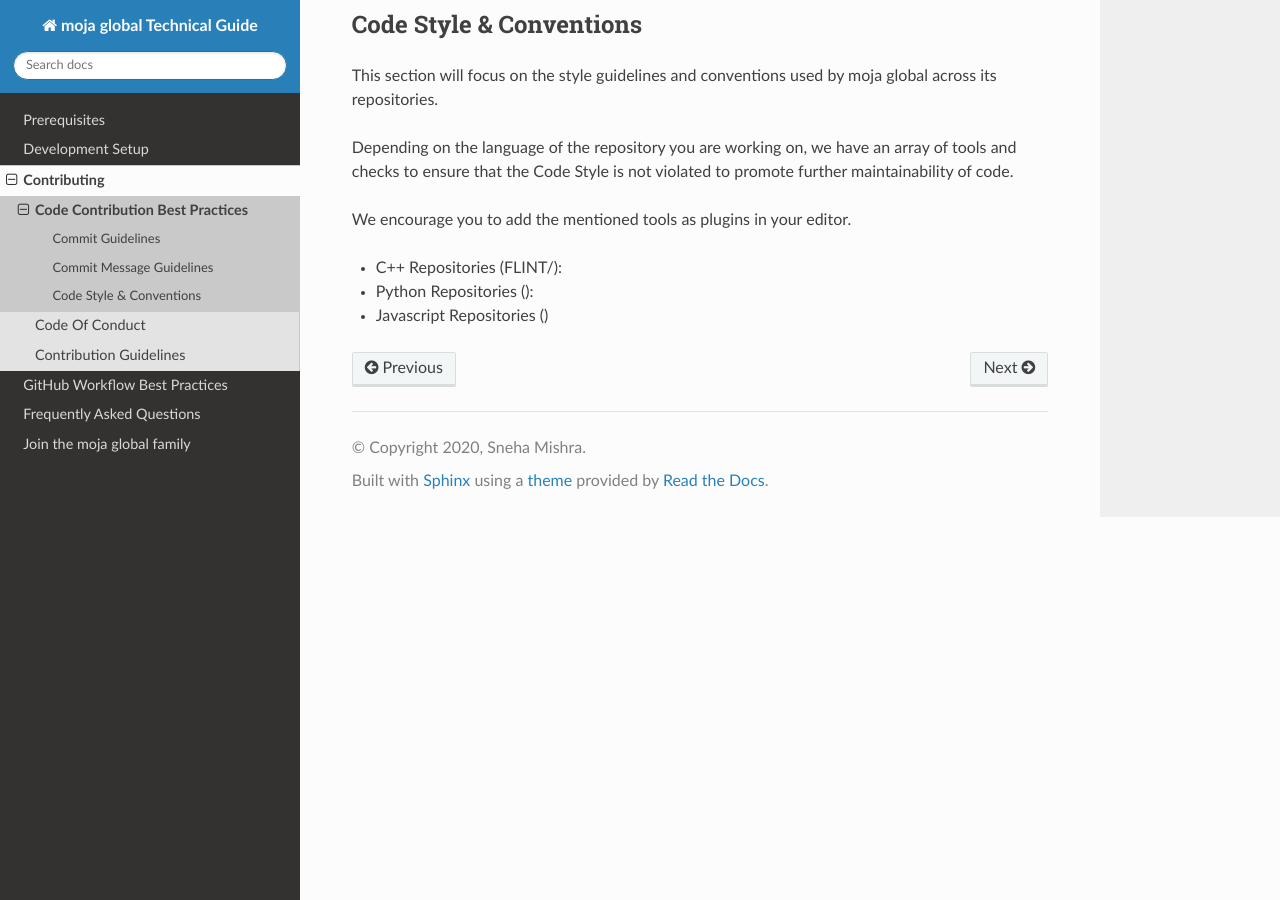
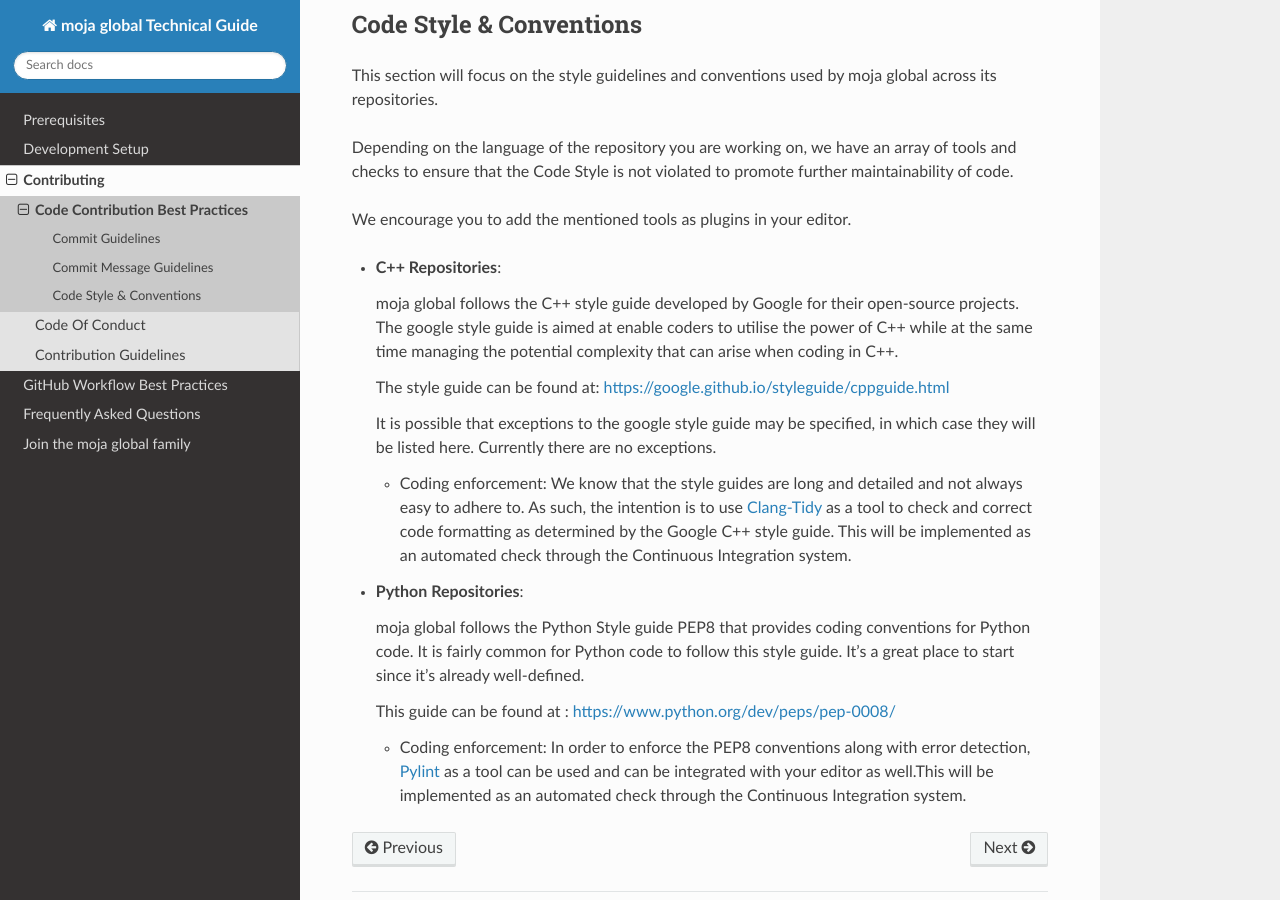
Before and after one commit to moja-global/moja_global_docs, a Sphinx documentation site: the page built from docs/contributing/code_contribution_best_practices.rst, in a window 1280 px wide and 900 px high, scrolled down 768 px. Built offline with Sphinx 7.4.7 and the Read the Docs theme 2.0.0, drawn with Linux system fonts in a browser that asks for light colours.

Commit message:
add code style and conventions

```diff
--- a/docs/contributing/code_contribution_best_practices.rst
+++ b/docs/contributing/code_contribution_best_practices.rst
@@ -30,6 +30,20 @@ Depending on the language of the repository you are working on, we have an array
 
 We encourage you to add the mentioned tools as plugins in your editor.
 
-- C++ Repositories (FLINT/):
-- Python Repositories ():
-- Javascript Repositories ()
+- **C++ Repositories**:
+
+  moja global follows the C++ style guide developed by Google for their open-source projects. The google style guide is aimed at enable coders to utilise the power of C++ while at the same time managing the potential complexity that can arise when coding in C++.
+
+  The style guide can be found at: https://google.github.io/styleguide/cppguide.html
+
+  It is possible that exceptions to the google style guide may be specified, in which case they will be listed here. Currently there are no exceptions.
+
+  - Coding enforcement: We know that the style guides are long and detailed and not always easy to adhere to. As such, the intention is to use `Clang-Tidy <http://clang.llvm.org/extra/clang-tidy/>`_ as a tool to check and correct code formatting as determined by the Google C++ style guide. This will be implemented as an automated check through the Continuous Integration system.
+
+- **Python Repositories**:
+
+  moja global follows the Python Style guide PEP8 that provides coding conventions for Python code. It is fairly common for Python code to follow this style guide. It’s a great place to start since it’s already well-defined.
+
+  This guide can be found at : https://www.python.org/dev/peps/pep-0008/
+
+  - Coding enforcement: In order to enforce the PEP8 conventions along with error detection, `Pylint <https://www.pylint.org/>`_ as a tool can be used and can be integrated with your editor as well.This will be implemented as an automated check through the Continuous Integration system.
```
